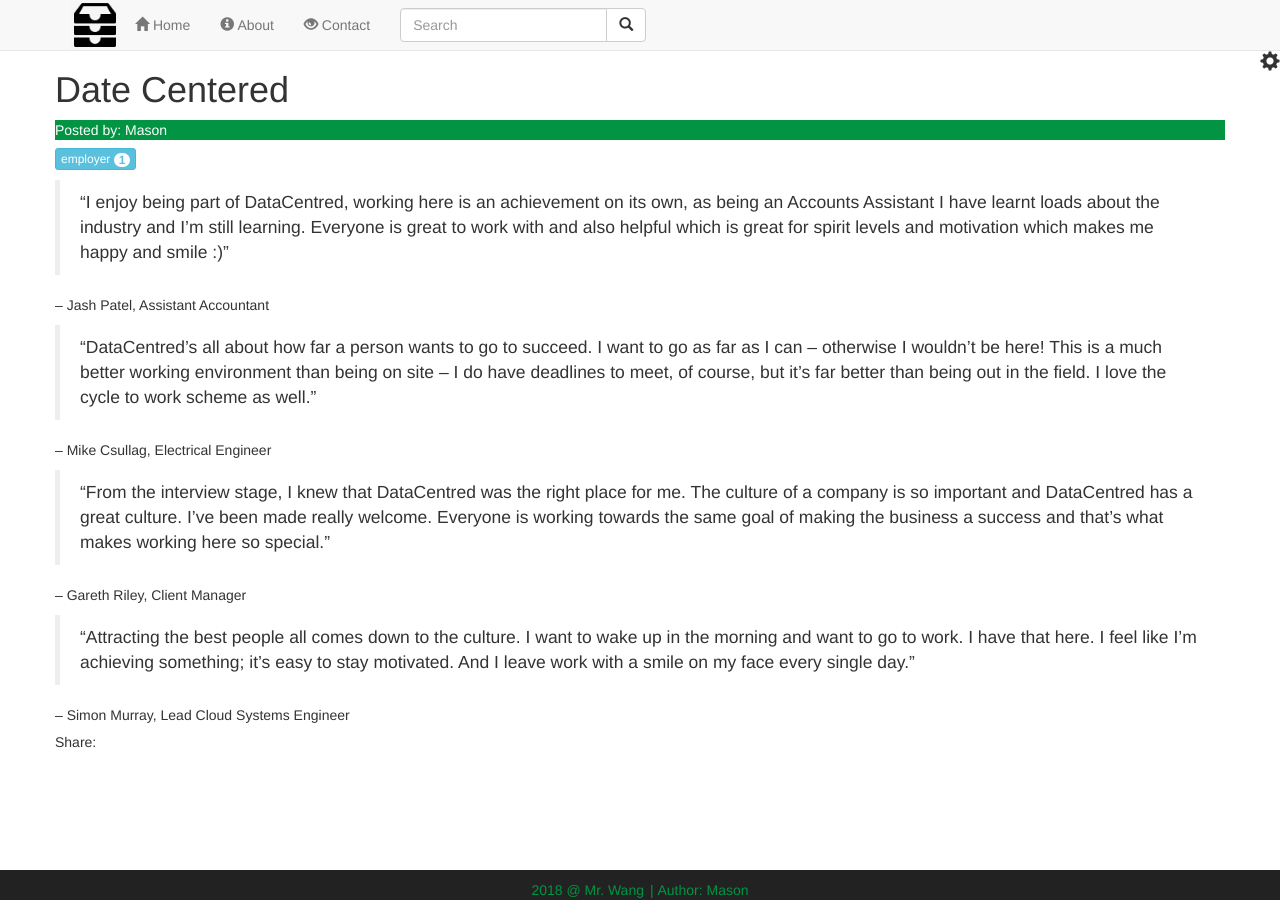
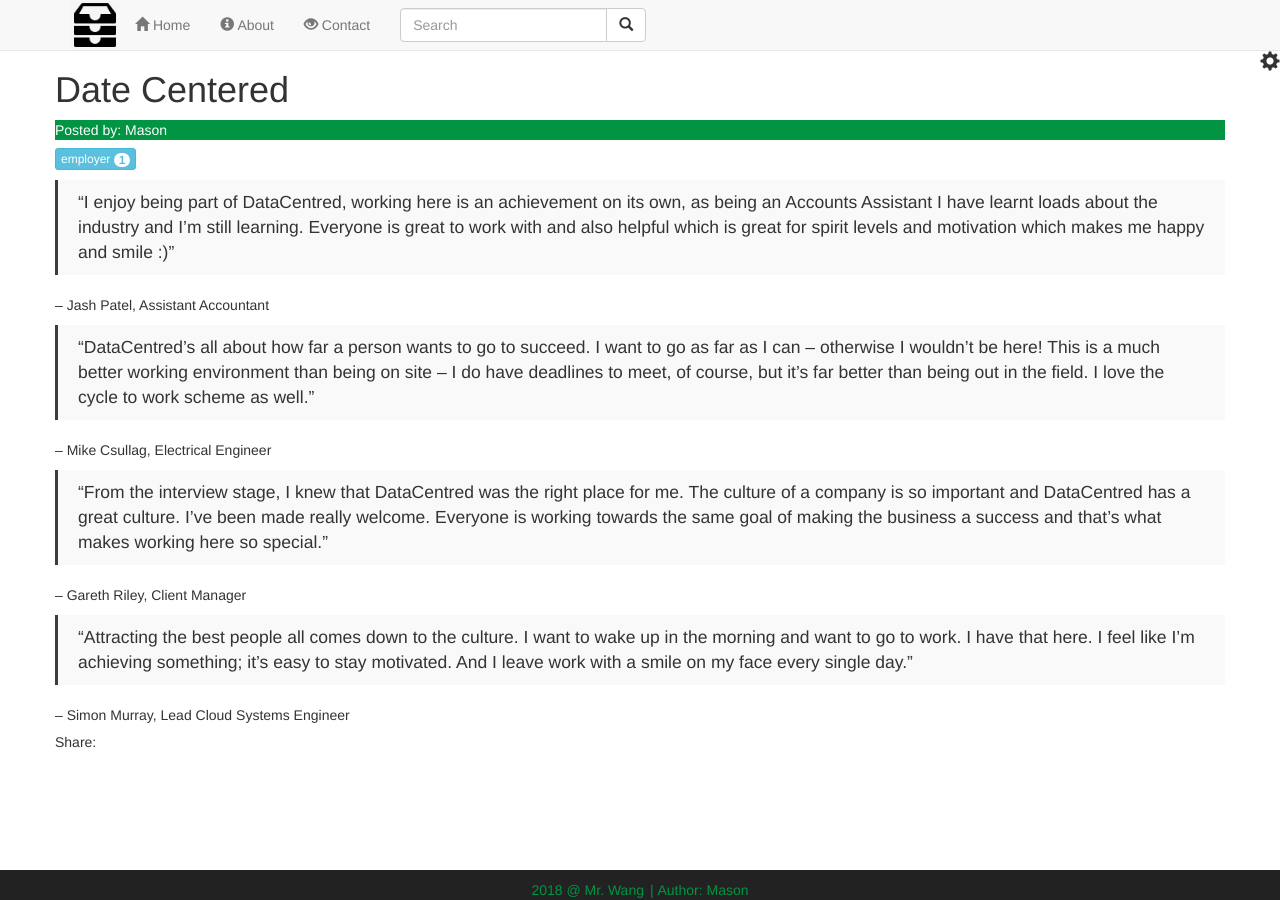
Before and after one commit to mason-mx/jekyll_demo, a Jekyll site: the page built from _posts/1000-01-01-datecentered.md, in a window 1280 px wide. Built offline with Jekyll 4.4.1, drawn with Linux system fonts in a browser that asks for light colours; nearby versions of some CDN libraries.

Commit message:
change border-left and background-color of blockquote

```diff
--- a/_sass/_layout.scss
+++ b/_sass/_layout.scss
@@ -203,7 +203,8 @@
 }
 
 blockquote {
-	border-left: linear-gradient(to bottom, #3559bb 0%, #A0522D 100%);;
+	background: #f9f9f9;
+	border-left: solid rgb(60, 60, 60);
 }
 
 /////////////////////////////
```
